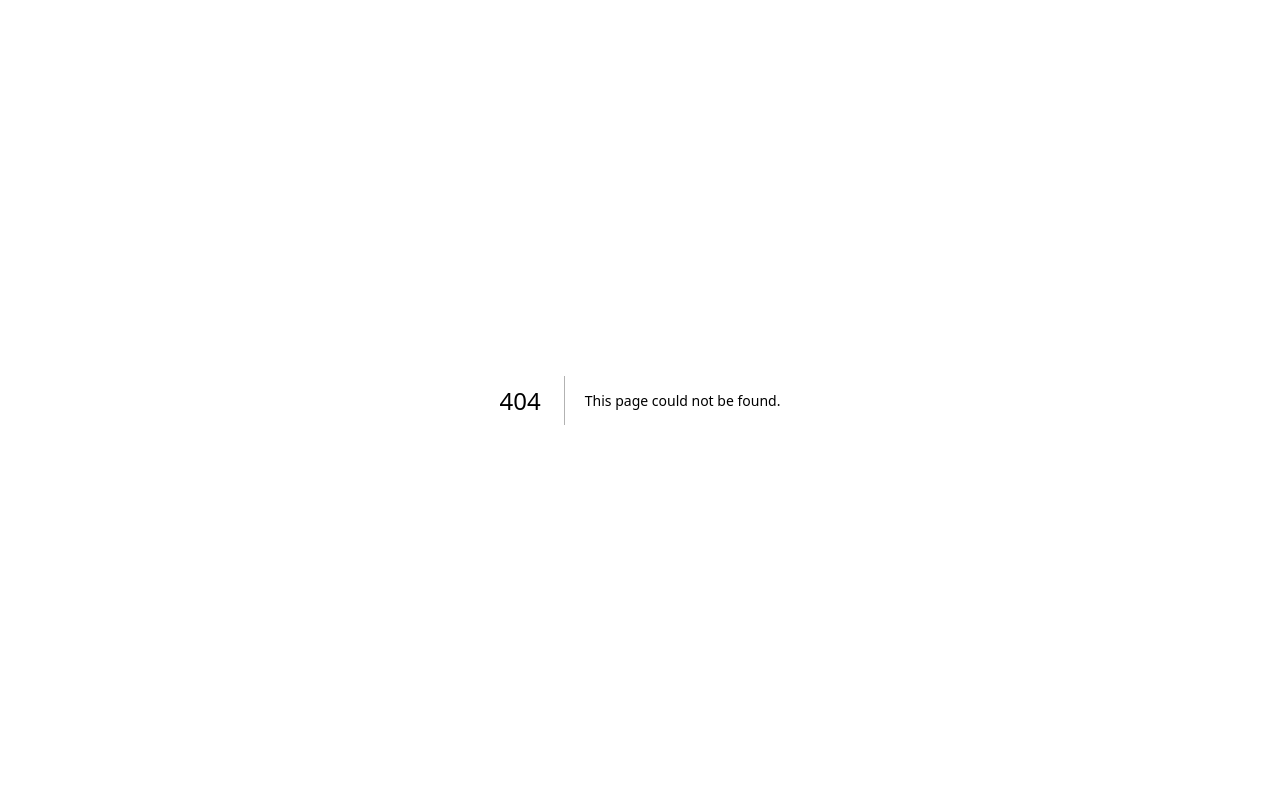
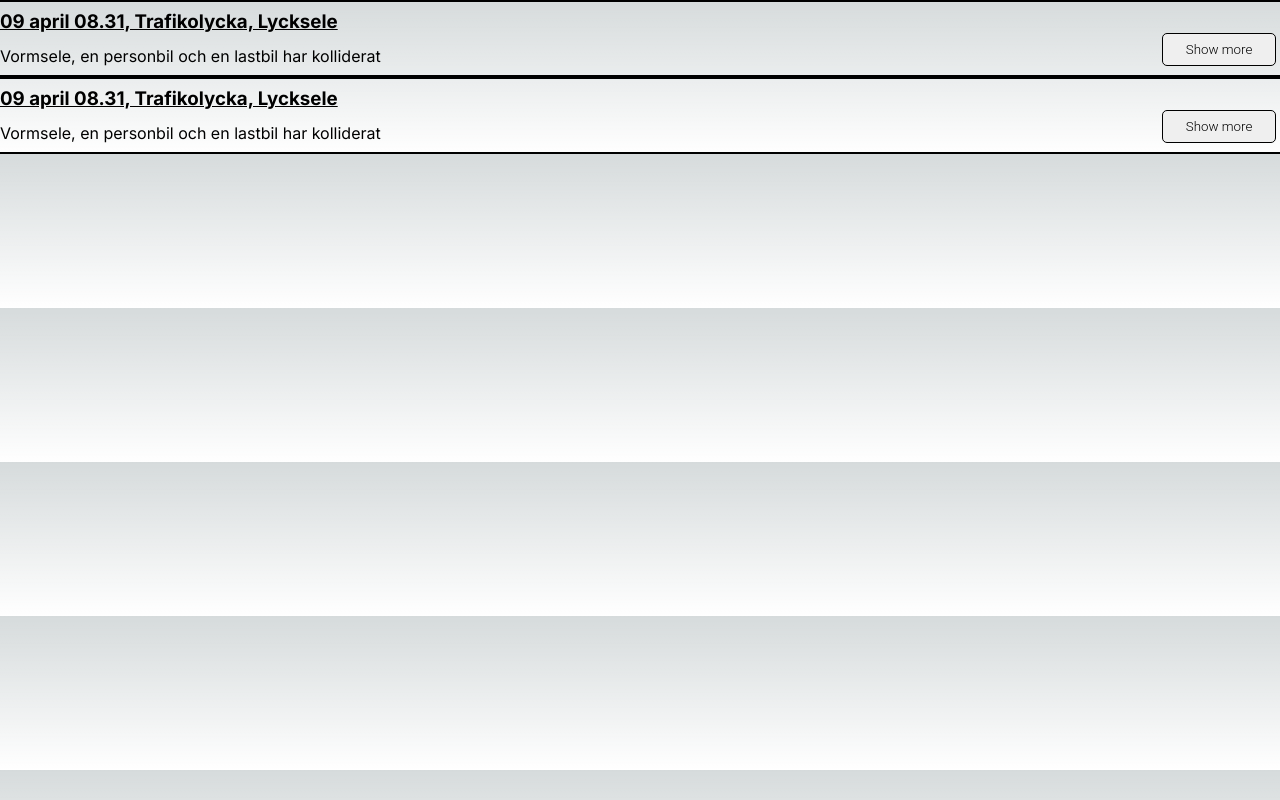
Before and after one commit to willayy/DAT257-Agile, a Next.js app in the folder agile-app/: page /testListView in a window 1280 px wide. Before the commit this address had no page. Built offline with nearby package versions, Linux system fonts and the light colour scheme.

Commit message:
list view test works

```diff
--- /dev/null
+++ b/agile-app/src/app/testListView/page.tsx
@@ -0,0 +1,11 @@
+import Image from "next/image";
+import styles from "./page.module.css";
+import ListView from "@/components/listView/listView";
+
+export default function TestListView() {
+  return (
+    <main>
+        <ListView></ListView>
+    </main>
+  );
+}
--- /dev/null
+++ b/agile-app/src/components/listView/listView.module.css
@@ -0,0 +1,3 @@
+.eventList{
+
+}
--- /dev/null
+++ b/agile-app/src/components/listView/listView.tsx
@@ -0,0 +1,55 @@
+import EventCard from "@/components/eventCard/eventCard";
+import styles from './listView.module.css'
+
+
+interface CardInfo {
+
+        id: number;
+        datetime: string;
+        name: string;
+        summary: string;
+        url: string;
+        type: string;
+        location: {
+            name: string;
+            gps: string;
+        }
+    }
+
+type Crimes = CardInfo[]
+
+const crimeData: Crimes = [{
+            id: 516375,
+            datetime: "2024-04-09 9:59:45 +02:00",
+            name: "09 april 08.31, Trafikolycka, Lycksele",
+            summary: "Vormsele, en personbil och en lastbil har kolliderat",
+            url: "/aktuellt/handelser/2024/april/9/09-april-08.31-trafikolycka-lycksele/",
+            type: "Trafikolycka",
+            location: {
+                name: "Lycksele",
+                gps: "64.59581,18.676367"
+            }
+        }, {
+            id: 516375,
+            datetime: "2024-04-09 9:59:45 +02:00",
+            name: "09 april 08.31, Trafikolycka, Lycksele",
+            summary: "Vormsele, en personbil och en lastbil har kolliderat",
+            url: "/aktuellt/handelser/2024/april/9/09-april-08.31-trafikolycka-lycksele/",
+            type: "Trafikolycka",
+            location: {
+                name: "Lycksele",
+                gps: "64.59581,18.676367"
+            }
+        }];
+
+export default async function ListView() {
+
+    return(
+        <ul className = {styles.eventList}>
+            {crimeData.map((crimeData: CardInfo) =>(<EventCard data={crimeData}/>))}
+        </ul>
+
+    );
+
+
+}
```
Also changed, not shown: agile-app/src/components/listView.tsx (deleted, +0 -29 lines).
